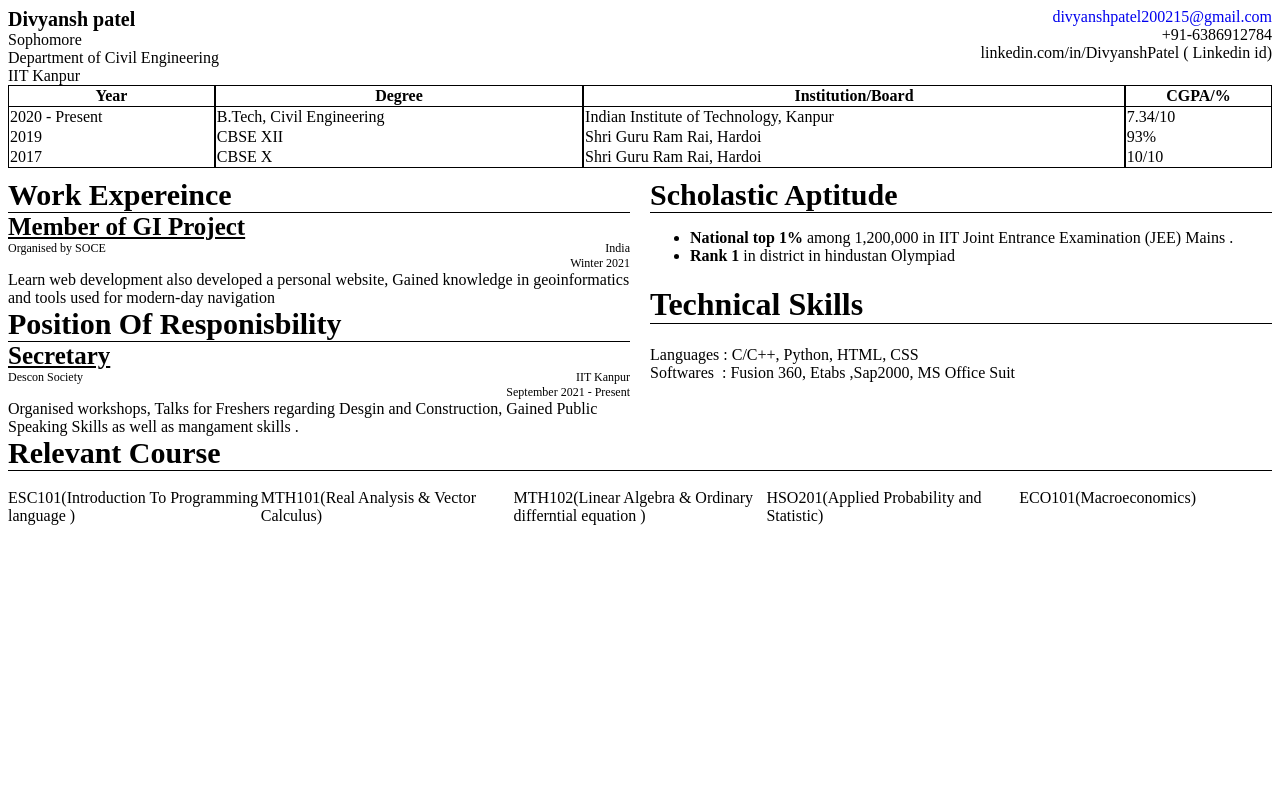
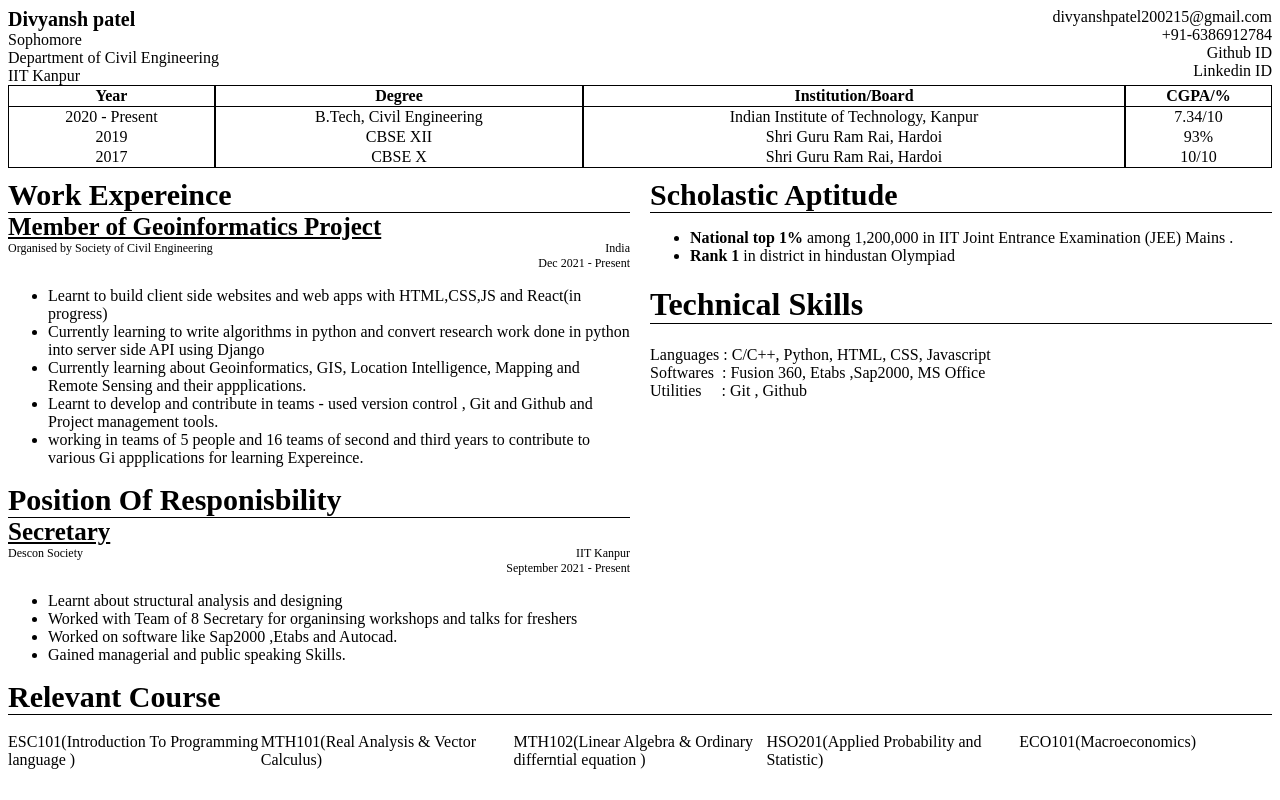
Before and after one commit to pdivyansh20/resume, a plain HTML site: page index.html in a window 1280 px wide. Drawn offline with Linux system fonts and the light colour scheme.

Commit message:
new resume

```diff
--- a/index.html
+++ b/index.html
@@ -24,6 +24,7 @@
     .body{
         border-left: 1px solid black;
         border-right: 1px solid black;
+        text-align: center;
     }
     .bodybottom{
         border-bottom: 1px solid black;
@@ -77,10 +78,11 @@
         IIT Kanpur
         </div>
         <div id="resumeiddivison">
-            <a href="https://divyanshpatel200215@gmail.com" target="_blank" style="text-decoration-line: none;" >divyanshpatel200215@gmail.com</a>
+            <a href="https://divyanshpatel200215@gmail.com" target="_blank" style="text-decoration-line: none;color: black;" >divyanshpatel200215@gmail.com</a>
         <br/>
         +91-6386912784<br/>
-       linkedin.com/in/DivyanshPatel ( Linkedin id)<br/>
+         <a href="https://github.com/pdivyansh20" target="_blank" style="text-decoration: none; color: black;">Github ID</a><br>
+         <a href="https://www.linkedin.com/in/divyansh-patel-78314b20b" target="_blank" style="text-decoration: none; color: black;" >Linkedin ID </a>
       </div>
      </div>
 <div id="educationalQualifications">
@@ -121,18 +123,28 @@
         font-weight: bold;
         border-bottom: 1px solid black;
         margin-top: 10px;" >Work Expereince</div>
-        <div class="contentHeading">Member of GI Project </div>
-      <div style="display:flex;flex-direction: row;justify-content: space-between;"> <div class="contentSubHeading">Organised by SOCE</div>
+        <div class="contentHeading">Member of Geoinformatics Project  </div>
+      <div style="display:flex;flex-direction: row;justify-content: space-between;"> <div class="contentSubHeading">Organised by Society of Civil Engineering</div>
         <div class="contentLocation">India</div></div>
-        <div class="contentTime">Winter 2021</div>
-        <div class="contentText">Learn web development also developed a personal website, Gained knowledge in geoinformatics and tools used for modern-day navigation  </div>
+        <div class="contentTime">Dec 2021 - Present</div>
+        <div class="contentText"><ul> <li> Learnt to build client side websites and web apps with HTML,CSS,JS and React(in progress)</li>
+                                      <li>Currently learning to write algorithms in python and convert research work done in python into server side API using Django </li>
+                                        <li>Currently learning about Geoinformatics, GIS, Location Intelligence, Mapping and Remote Sensing and their appplications.</li>
+                                       <li>Learnt to develop and contribute in teams - used version control , Git and Github and Project management tools.</li>
+                                       <li>working in teams of 5 people and 16 teams of second and third years to contribute to various Gi appplications for learning Expereince.</li></ul>  </div>
+
 
         <div><div style="border-bottom: 1px solid black; font-size: 30px; font-weight: bold;">Position Of Responisbility</div>
             <div class="contentHeading">Secretary</div>
             <div style="display:flex;flex-direction: row;justify-content: space-between;"> <div class="contentSubHeading"> Descon Society</div>
             <div class="contentLocation">IIT Kanpur</div></div>
             <div class="contentTime">September 2021 - Present</div>
-            <div class="contentText"> Organised workshops, Talks for Freshers regarding Desgin and Construction, Gained Public Speaking Skills as well as mangament skills .
+            <div class="contentText"> <ul>
+                <li>Learnt about structural analysis and designing </li>
+                <li>Worked with Team of 8 Secretary for organinsing workshops and talks for freshers</li>
+                <li>Worked on software like Sap2000 ,Etabs and Autocad.</li>
+                <li>Gained  managerial and public speaking Skills. </li>
+            </ul>
             </div>
 
         </div>
@@ -152,8 +164,9 @@
         </ul>
         <div>
             <h1 style="border-bottom: 1px solid black;">Technical Skills</h1>
-            <div>Languages : C/C++, Python, HTML, CSS</div>
-            <div>Softwares &nbsp;: Fusion 360, Etabs ,Sap2000, MS Office Suit </div>
+            <div>Languages : C/C++, Python, HTML, CSS, Javascript</div>
+            <div>Softwares &nbsp;: Fusion 360, Etabs ,Sap2000, MS Office </div>
+            <div>Utilities &nbsp;&nbsp;&nbsp; : Git , Github</div>
 
         </div>
 </div>
@@ -168,9 +181,9 @@
 
     <div class="Course"> ESC101(Introduction To Programming language ) </div>
     <div class="Course"> MTH101(Real Analysis & Vector Calculus)  </div>
-    <div class="Course">  MTH102(Linear Algebra & Ordinary differntial equation ) </div>
-    <div class="Course">  HSO201(Applied Probability and Statistic) </div>
-    <div class="Course">  ECO101(Macroeconomics) </div>
+    <div class="Course"> MTH102(Linear Algebra & Ordinary differntial equation ) </div>
+    <div class="Course"> HSO201(Applied Probability and Statistic) </div>
+    <div class="Course"> ECO101(Macroeconomics) </div>
 
 </div>
 
```
